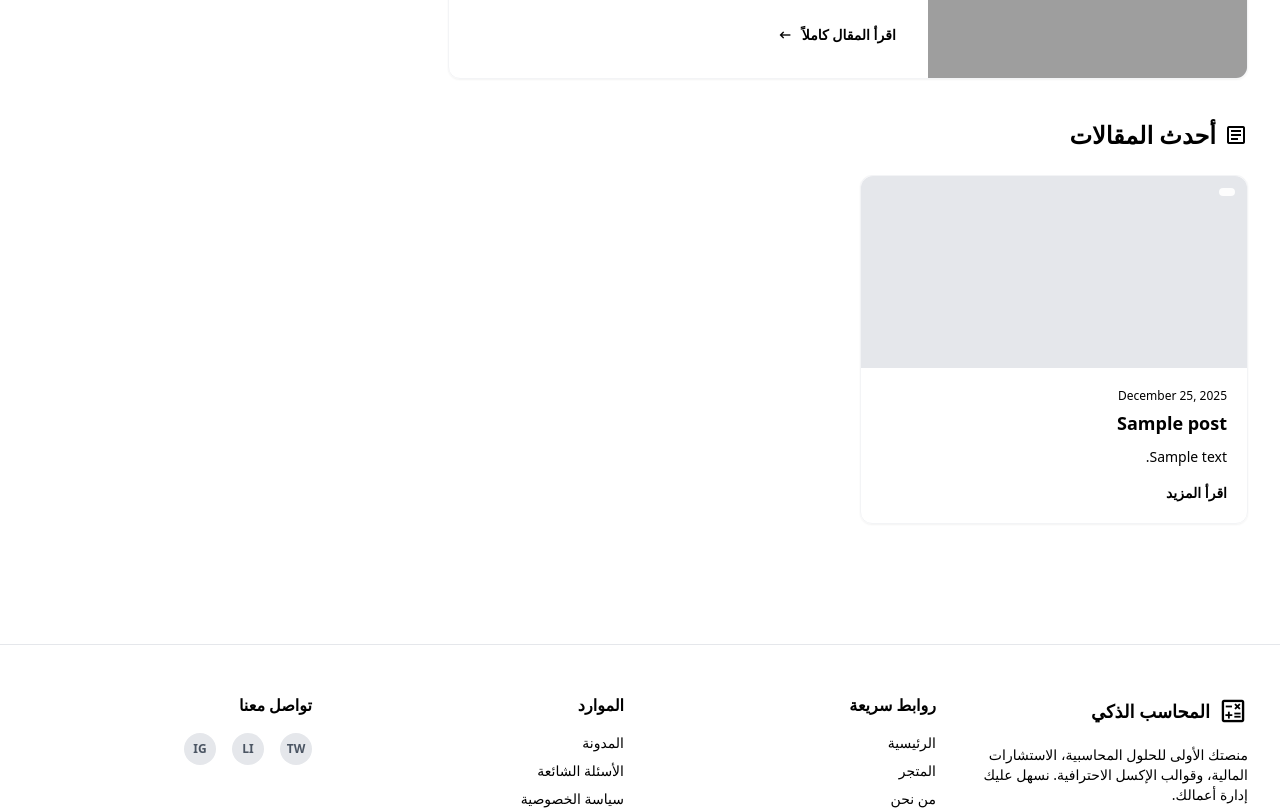
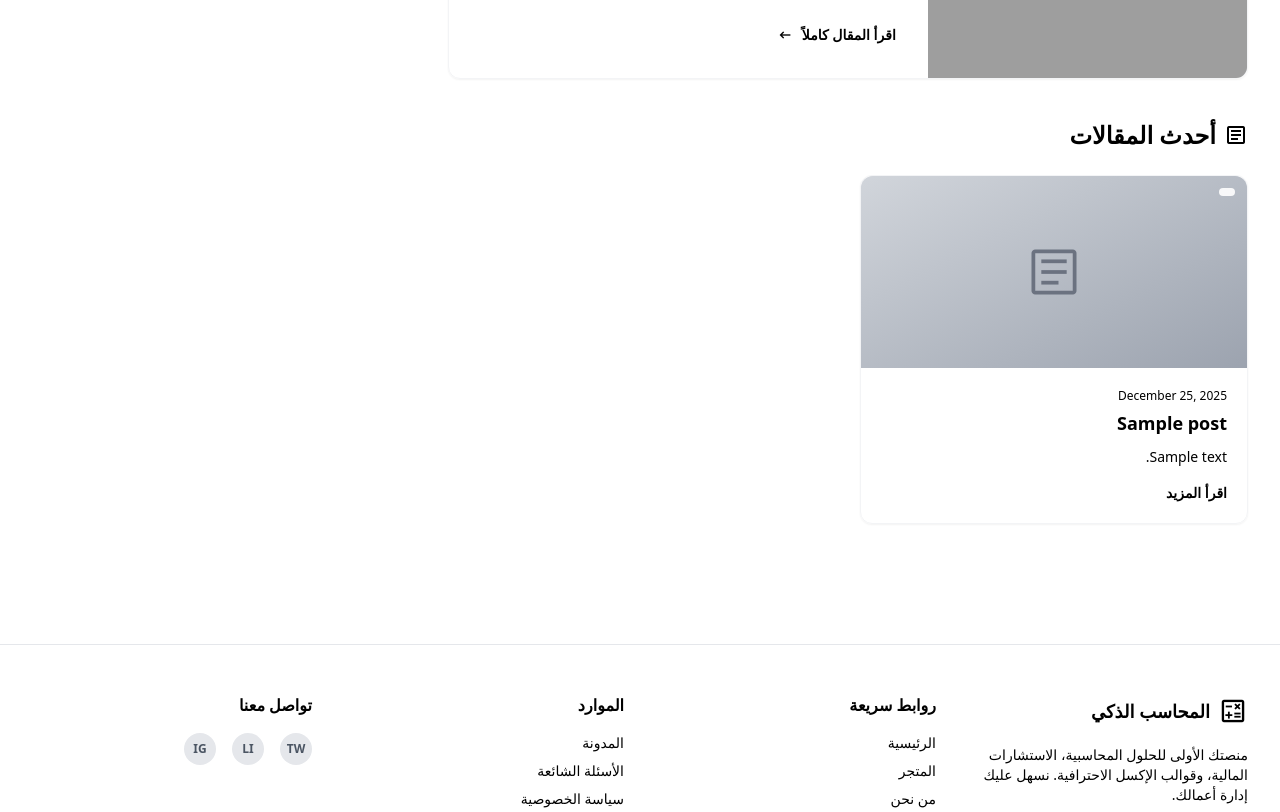
Before and after one commit to abdulladarwish2025/wordpress, a WordPress theme: template wp-content/themes/smart-accountant-theme/index.php in a window 1280 px wide. Shown: the part 955-1767 px from the top of the page. Run offline with PHP 8.4 and a stand-in for WordPress, Linux system fonts and the light colour scheme; the site name, menu and one post (Sample post) are stand-ins, and other content is empty; some libraries are stand-ins or nearby versions; grey boxes are pictures that could not be loaded.

Commit message:
Fix code review issues: sidebar ID, thumbnail fallback, security guidance, and error handling
Co-authored-by: abdulladarwish2025 <183384764+abdulladarwish2025@users.noreply.github.com>

```diff
--- a/wp-content/themes/smart-accountant-theme/index.php
+++ b/wp-content/themes/smart-accountant-theme/index.php
@@ -95,7 +95,13 @@
     <?php if ( have_posts() ) : while ( have_posts() ) : the_post(); ?>
 <article class="flex flex-col bg-surface-light dark:bg-surface-dark rounded-xl shadow-sm hover:shadow-md border border-gray-100 dark:border-gray-800 transition-all group h-full">
 <div class="relative h-48 w-full overflow-hidden rounded-t-xl bg-gray-200">
-<div class="absolute inset-0 bg-cover bg-center transition-transform duration-500 group-hover:scale-105" data-alt="Close up of financial report graph" style='background-image: url("<?php the_post_thumbnail_url(); ?>");'></div>
+<?php if ( has_post_thumbnail() ) : ?>
+<div class="absolute inset-0 bg-cover bg-center transition-transform duration-500 group-hover:scale-105" data-alt="<?php the_title_attribute(); ?>" style='background-image: url("<?php echo esc_url( get_the_post_thumbnail_url() ); ?>");'></div>
+<?php else : ?>
+<div class="absolute inset-0 bg-gradient-to-br from-gray-300 to-gray-400 flex items-center justify-center">
+<span class="material-symbols-outlined text-gray-500 text-6xl">article</span>
+</div>
+<?php endif; ?>
 <span class="absolute top-3 right-3 bg-white/90 dark:bg-black/80 backdrop-blur text-text-main dark:text-white text-xs font-bold px-2 py-1 rounded">
                                     <?php the_category(', '); ?>
                                 </span>
--- a/wp-content/themes/smart-accountant-theme/sidebar.php
+++ b/wp-content/themes/smart-accountant-theme/sidebar.php
@@ -1,5 +1,5 @@
 <aside class="lg:col-span-4 flex flex-col gap-8 sticky top-24">
-    <?php if ( is_active_sidebar( 'primary-sidebar' ) ) : ?>
-        <?php dynamic_sidebar( 'primary-sidebar' ); ?>
+    <?php if ( is_active_sidebar( 'sidebar-1' ) ) : ?>
+        <?php dynamic_sidebar( 'sidebar-1' ); ?>
     <?php endif; ?>
 </aside>
```
Also changed, not shown: deployment-configs/wp-config-sample.php (+5 -3 lines), deployment-configs/.htaccess, 1 other file.
